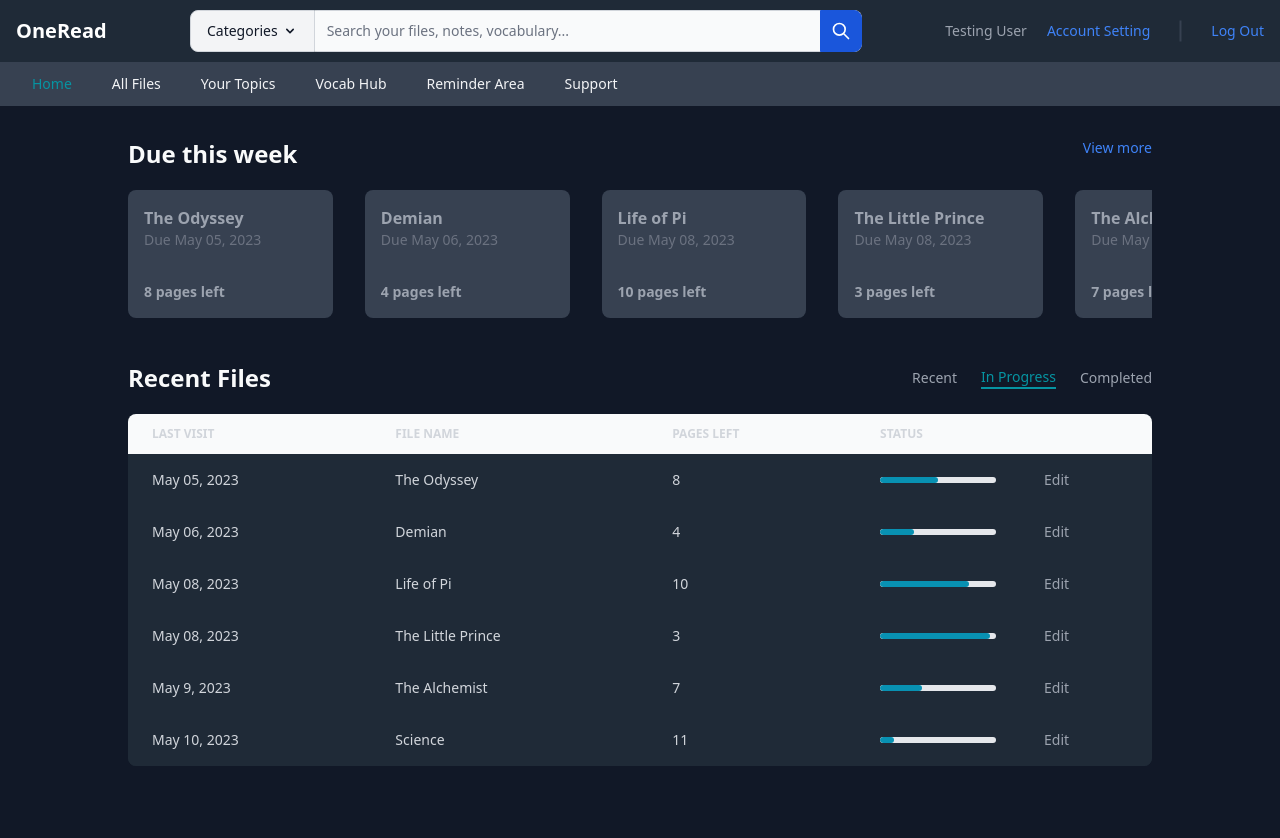
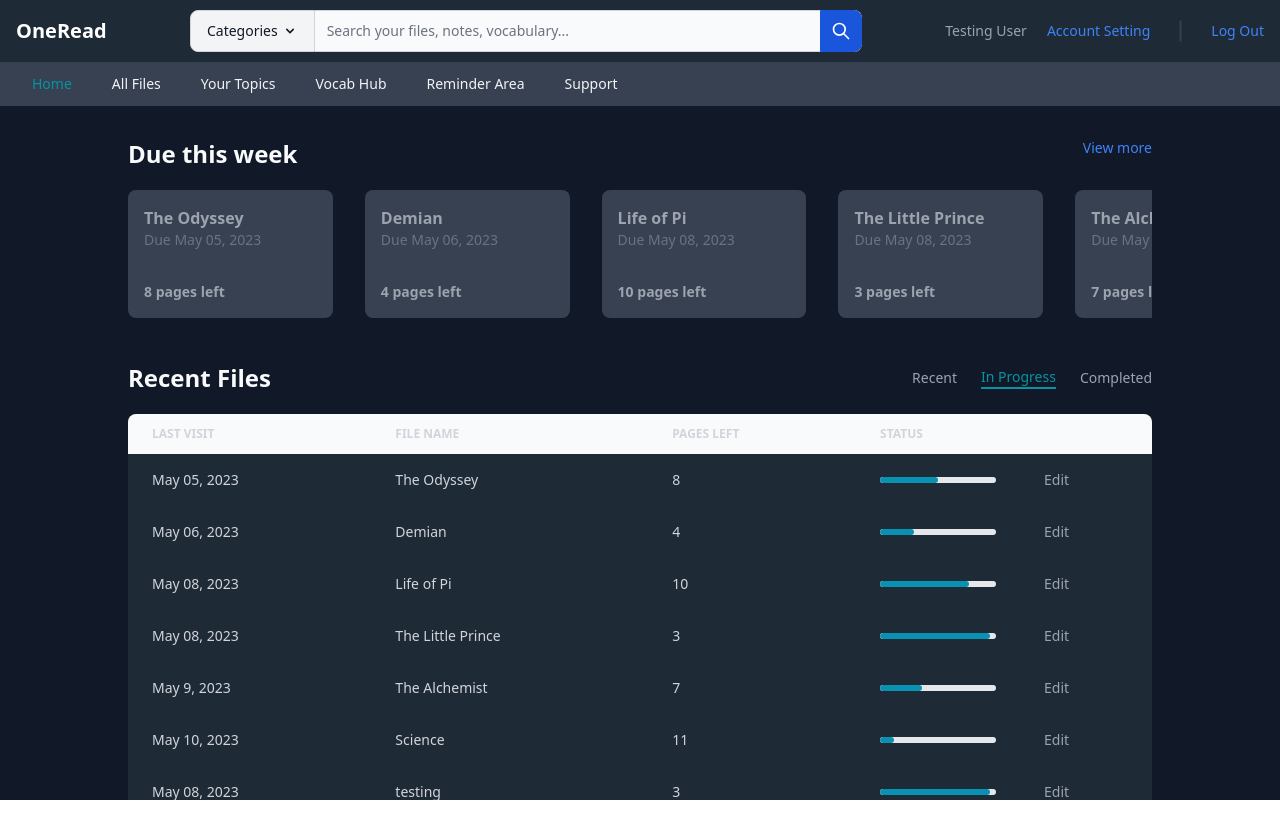
Before and after one commit to ttnhathuy313/one-read, a React (Create React App) app: page /dashboard in a window 1280 px wide. Shown: the top 838 px of the page. After the commit the page ends 800 px from the top, so only its background shows below. Built offline with nearby package versions, Linux system fonts and the light colour scheme.

Commit message:
fix scroll bar

```diff
--- a/src/components/dashboard/DashBoard.js
+++ b/src/components/dashboard/DashBoard.js
@@ -4,7 +4,7 @@ import SectionBar from "./SectionBar";
 import Home from "./Home";
 const DashBoard = () => {
     return (
-        <div className="overflow-y-auto">
+        <div className="max-h-screen h-screen overflow-y-auto overflow-x-hidden">
             <FullNavigationBar />
             <SectionBar />
             <Home />
--- a/src/components/dashboard/Home.js
+++ b/src/components/dashboard/Home.js
@@ -4,10 +4,10 @@ import RecentTable from "./RecentTable";
 
 const Home = () => {
     return (
-        <div className="w-screen h-screen bg-gray-900 overflow-y-auto">
-            <div className="px-32 flex flex-col justify-start h-full pt-8 gap-y-8">
-                <Due />
-                <div style={{ overflowY: 'auto' }}>
+        <div className="h-full">
+            <div className="w-screen h-fit bg-gray-900">
+                <div className="px-32 flex flex-col justify-start pt-8 gap-y-8">
+                    <Due />
                     <RecentTable />
                 </div>
             </div>
--- a/src/components/dashboard/RecentTable.js
+++ b/src/components/dashboard/RecentTable.js
@@ -1,5 +1,5 @@
 import React from "react";
-import { Table, Checkbox, Progress } from "flowbite-react";
+import { Table, Progress } from "flowbite-react";
 import "./RecentTable.css"
 
 const readingList = [
@@ -45,11 +45,39 @@ const readingList = [
         dueDate: "May 10, 2023",
         progress: 12
     },
+    {
+        id: 7,
+        title: "testing",
+        pagesLeft: 3,
+        dueDate: "May 08, 2023",
+        progress: 95
+    },
+    {
+        id: 8,
+        title: "testing2",
+        pagesLeft: 3,
+        dueDate: "May 08, 2023",
+        progress: 95
+    },
+    {
+        id: 9,
+        title: "testing3",
+        pagesLeft: 3,
+        dueDate: "May 08, 2023",
+        progress: 95
+    },
+    {
+        id: 10,
+        title: "testing4",
+        pagesLeft: 3,
+        dueDate: "May 08, 2023",
+        progress: 95
+    },
 ]
 
 const RecentTable = () => {
     return (
-        <div>
+        <div className="h-full">
             <div className="flex items-center gap-x-6">
                 <div className="text-2xl font-semibold text-gray-50 grow">
                     Recent Files
@@ -64,7 +92,7 @@ const RecentTable = () => {
                     Completed
                 </a>
             </div>
-            <Table hoverable={true} className="mt-5 rounded-xl overflow-y-auto" id="mytable">
+            <Table hoverable={true} className="mt-5 rounded-xl" id="mytable">
                 <Table.Head id="mytable">
                     <Table.HeadCell className="text-gray-300">
                         Last Visit
@@ -85,7 +113,8 @@ const RecentTable = () => {
                     </Table.HeadCell>
                 </Table.Head>
                 <Table.Body id="mytable">
-                    {readingList.map((item) => (
+                    {readingList.map((item) => {
+                        return (
                             <Table.Row key={item.id} id="mytable">
                                 <Table.Cell className="text-gray-300">
                                     {item.dueDate}
@@ -105,7 +134,8 @@ const RecentTable = () => {
                                     </a>
                                 </Table.Cell>
                             </Table.Row>
-                    ))}
+                        )
+                    })}
                 </Table.Body>
             </Table>
         </div>
```
Lines whose indentation alone changed are shown as unchanged.
